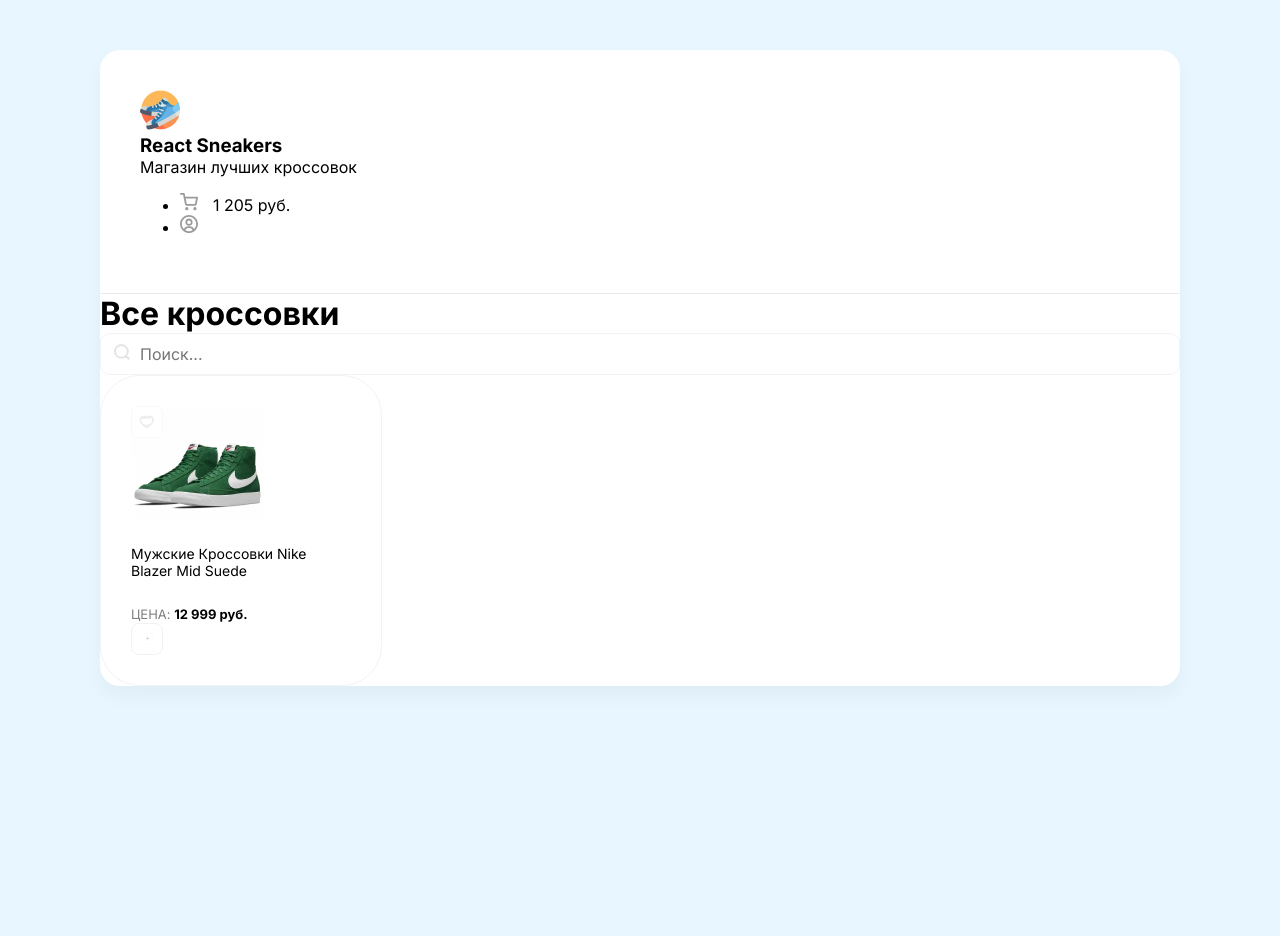
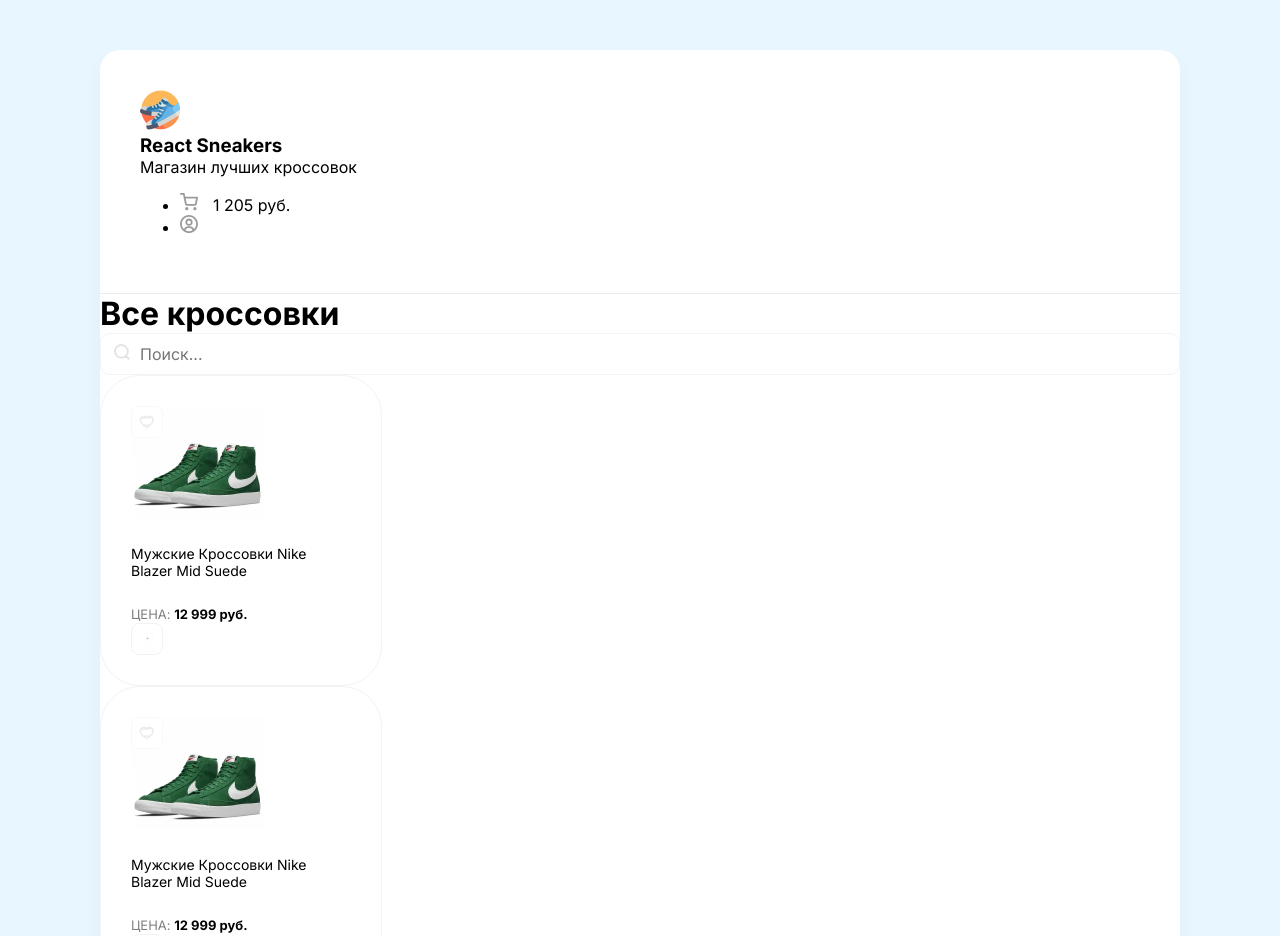
Before and after one commit to Tsukimono13/Sneakers_project, a React (Create React App) app: page / in a window 1280 px wide. Shown: the top 936 px of the page. Before the commit the page ends 800 px from the top, so only its background shows below. Built offline with nearby package versions, Linux system fonts and the light colour scheme.

Commit message:
worked with Cards

```diff
--- a/src/App.js
+++ b/src/App.js
@@ -1,6 +1,10 @@
 import Card from "./components/Card";
 import Header from "./components/Header";
 import Drawer from "./components/Drawer";
+
+const arr = [{name: 'Мужские Кроссовки Nike Blazer Mid Suede', price: 12999},
+    {name: 'Кроссовки Puma X Aka Boku Future Rider', price: 8999},
+    {name: 'Мужские Кроссовки Nike Air Max 270', price: 11600}]
 
 function App() {
     return (
@@ -16,7 +20,9 @@ function App() {
                     </div>
                 </div>
                 <div className="d-flex">
-                    <Card/>
+                    {arr.map((card) => (
+                        <Card/>
+                    ))}
                 </div>
             </div>
         </div>
```
